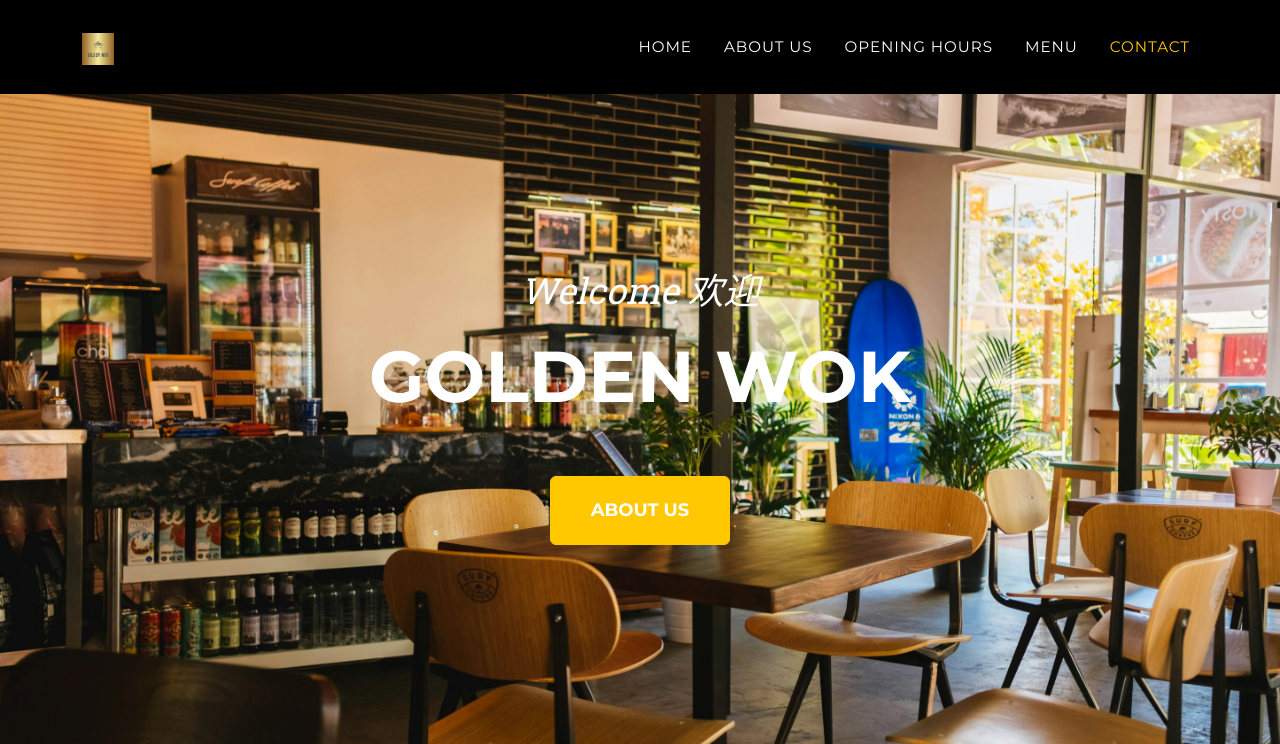
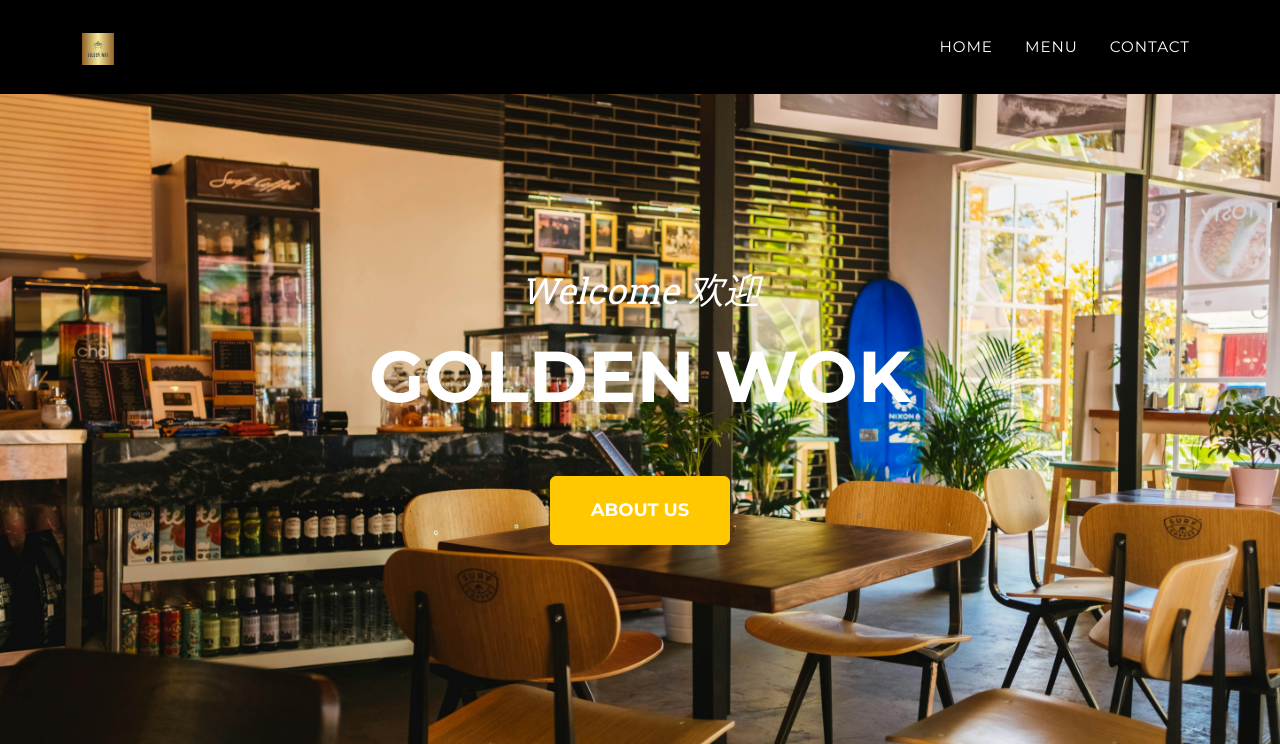
Before and after one commit to UloE-G/GoldenWokV2, a Flask app: page / in a window 1280 px wide. Shown: the top 744 px of the page. Run offline with Flask 3, Linux system fonts and the light colour scheme; some libraries are stand-ins or nearby versions.

Commit message:
Removed about us and opening hours nav

```diff
--- a/templates/base.html
+++ b/templates/base.html
@@ -28,10 +28,8 @@
                 <div class="collapse navbar-collapse" id="navbarResponsive">
                     <ul class="navbar-nav text-uppercase ms-auto py-4 py-lg-0">
                         <li class="nav-item"><a class="nav-link" href="{{ url_for ('index')}}">Home</a></li>
-                        <li class="nav-item"><a class="nav-link" href="#about">About Us</a></li>
-                        <li class="nav-item"><a class="nav-link" href="#open">Opening Hours</a></li>
                         <li class="nav-item"><a class="nav-link" href="{{ url_for ('menu')}}">Menu </a></li>
-                        <li class="nav-item"><a class="nav-link" href="#contact">Contact</a></li>
+                        <li class="nav-item"><a class="nav-link" href="{{ url_for ('contact')}}">Contact</a></li>
                     </ul>
                 </div>
             </div>
```
